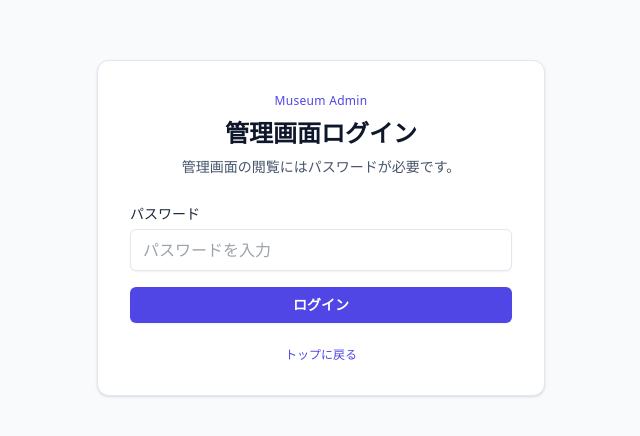
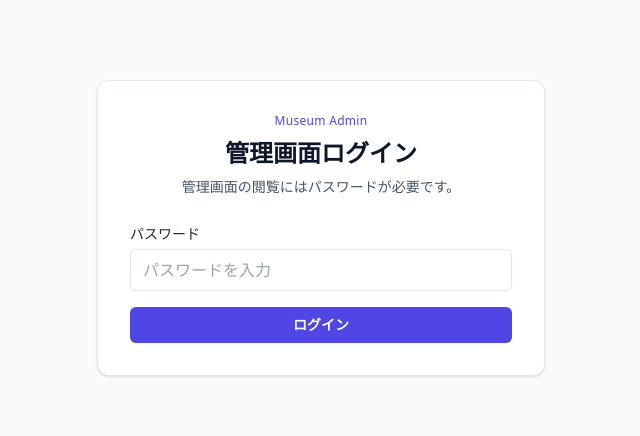
Before and after one commit to Issan0511/museum-admin, a Next.js app: page /login in a window 1280 px wide. Shown: the part 204-640 px from the top of the page, without its empty margins (319-959 px from the left). Built offline with nearby package versions, Linux system fonts and the light colour scheme.

Commit message:
環境変数にパスワード埋め込んだ

```diff
--- a/app/login/LoginForm.tsx
+++ b/app/login/LoginForm.tsx
@@ -53,11 +53,7 @@ export function LoginForm({ redirectTo }: LoginFormProps) {
           </button>
         </form>
 
-        <div className="mt-6 text-center text-xs text-slate-500">
-          <Link href="/" className="text-indigo-600 hover:underline">
-            トップに戻る
-          </Link>
-        </div>
+
       </div>
     </div>
   );
--- a/app/login/actions.ts
+++ b/app/login/actions.ts
@@ -3,7 +3,7 @@
 import { cookies } from "next/headers";
 import { redirect } from "next/navigation";
 
-const ADMIN_PASSWORD = "densan2026";
+const ADMIN_PASSWORD = process.env.ADMIN_PASSWORD;
 const AUTH_COOKIE_NAME = "admin_auth";
 
 export type LoginState = {
```
